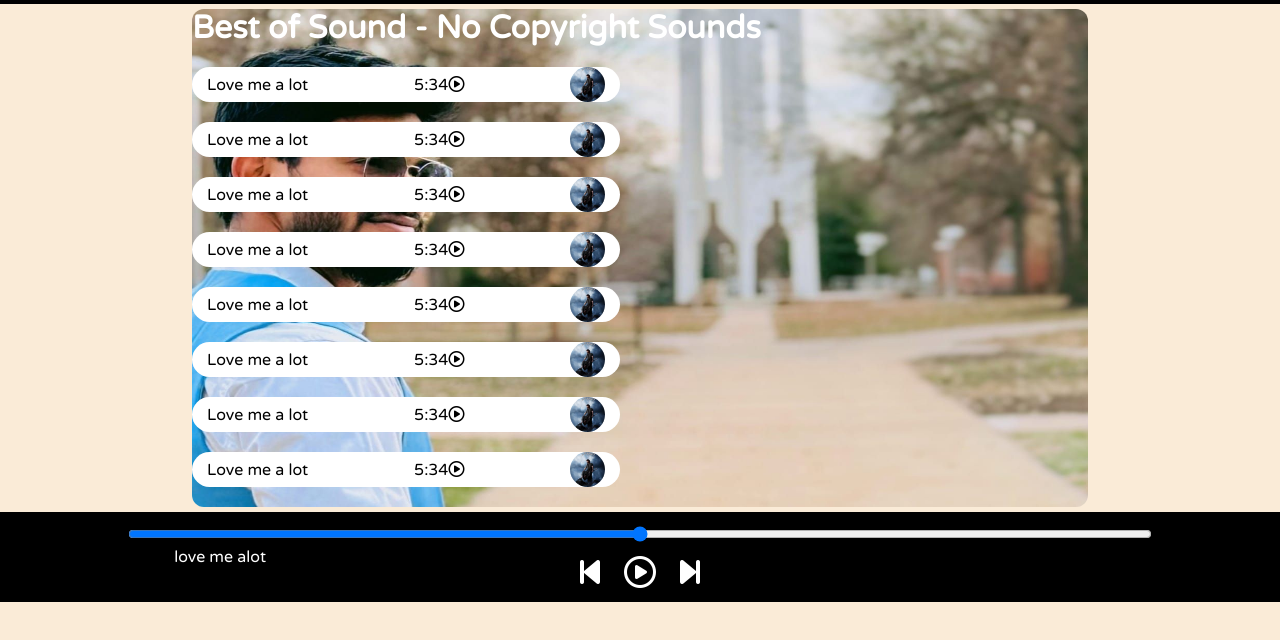
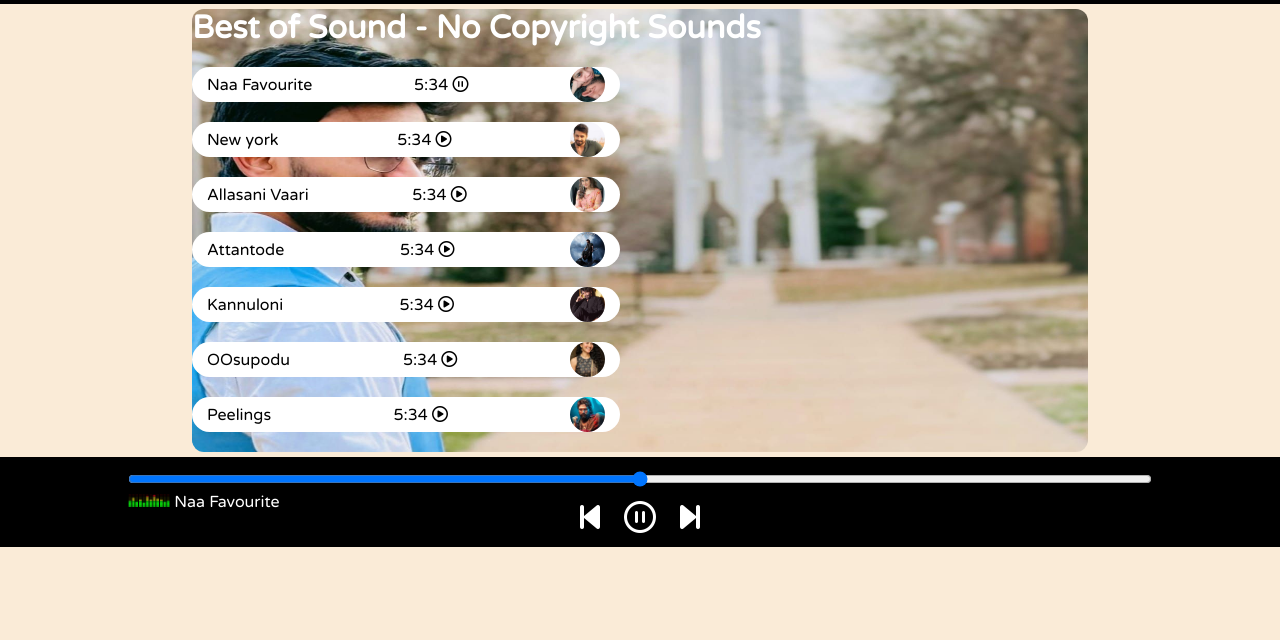
Before and after one commit to sravaemmadi/MusicWorld, a plain HTML site: page index.html in a window 1280 px wide. Both pictures are taken after a click on the icon 456 px from the left and 149 px from the top of the page. Shown: the part 66-706 px from the top of the page. Drawn offline with Linux system fonts and the light colour scheme.

Commit message:
update changes in code

```diff
--- a/index.html
+++ b/index.html
@@ -2,7 +2,7 @@
 <html lang="en">
 <head>
     <meta charset="UTF-8">
-    <meta http-equiv= "X-UA-Compatible" content="IDE=edge">
+    <meta http-equiv="X-UA-Compatible" content="IE=edge">
     <meta name="viewport" content="width=device-width, initial-scale=1.0">
     <title>Spotify - Music World</title>
     <link rel="stylesheet" href="style.css">
@@ -10,7 +10,7 @@
 <body>
     <nav>
         <ul>
-            <li class="brand"><img src="logo.png" alt="Spotify">Spotify</li>
+            <li id="" class="brand"><img src="logo.png" alt="Spotify">Spotify</li>
             <li>Home</li>
             <li>About</li>
         </ul>
@@ -20,44 +20,39 @@
             <h1>Best of Sound - No Copyright Sounds </h1>
             <div class="songItemcontainer">
                 <div class="songItem">
-                 <span>Love me a lot</span>
-                 <span class="SongListPlay"><span class="timestamp">5:34<i class="far fa-play-circle"></i></span> </span>
-                 <img src="cover1/devara.jpg" alt="1">
-                </div>
-                <div class="songItem">
-                    <span>Love me a lot</span>
-                    <span class="SongListPlay"><span class="timestamp">5:34<i class="far fa-play-circle"></i></span> </span>
+                    <span class="songName">love me a lot</span>
+                    <span class="SongListPlay"><span class="timestamp">5:34 <i id="0" class="far songItemPlay fa-play-circle"></i></span></span>
                     <img src="cover1/devara.jpg" alt="1">
                 </div>
                 <div class="songItem">
-                    <span>Love me a lot</span>
-                    <span class="SongListPlay"><span class="timestamp">5:34<i class="far fa-play-circle"></i></span> </span>
-                    <img src="cover1/devara.jpg" alt="1">
+                    <span class="songName">love me a lot</span>
+                    <span class="SongListPlay"><span class="timestamp">5:34 <i id="1" class="far songItemPlay fa-play-circle"></i></span></span>
+                    <img src="cover1/devara.jpg" alt="2">
                 </div>
                 <div class="songItem">
-                       <span>Love me a lot</span>
-                       <span class="SongListPlay"><span class="timestamp">5:34<i class="far fa-play-circle"></i></span> </span>
-                       <img src="cover1/devara.jpg" alt="1">
+                    <span class="songName">love me a lot</span>
+                    <span class="SongListPlay"><span class="timestamp">5:34 <i id="2" class="far songItemPlay fa-play-circle"></i></span></span>
+                    <img src="cover1/devara.jpg" alt="3">
                 </div>
                 <div class="songItem">
-                    <span>Love me a lot</span>
-                    <span class="SongListPlay"><span class="timestamp">5:34<i class="far fa-play-circle"></i></span> </span>
-                    <img src="cover1/devara.jpg" alt="1">
+                    <span class="songName">love me a lot</span>
+                    <span class="SongListPlay"><span class="timestamp">5:34 <i id="3" class="far songItemPlay fa-play-circle"></i></span></span>
+                    <img src="cover1/devara.jpg" alt="4">
                 </div>
                 <div class="songItem">
-                       <span>Love me a lot</span>
-                       <span class="SongListPlay"><span class="timestamp">5:34<i class="far fa-play-circle"></i></span> </span>
-                       <img src="cover1/devara.jpg" alt="1">
+                    <span class="songName">love me a lot</span>
+                    <span class="SongListPlay"><span class="timestamp">5:34 <i id="4" class="far songItemPlay fa-play-circle"></i></span></span>
+                    <img src="cover1/devara.jpg" alt="5">
                 </div>
                 <div class="songItem">
-                    <span>Love me a lot</span>
-                    <span class="SongListPlay"><span class="timestamp">5:34<i class="far fa-play-circle"></i></span> </span>
-                    <img src="cover1/devara.jpg" alt="1">
+                    <span class="songName">love me a lot</span>
+                    <span class="SongListPlay"><span class="timestamp">5:34 <i id="5" class="far songItemPlay fa-play-circle"></i></span></span>
+                    <img src="cover1/devara.jpg" alt="6">
                 </div>
                 <div class="songItem">
-                    <span>Love me a lot</span>
-                    <span class="SongListPlay"><span class="timestamp">5:34<i class="far fa-play-circle"></i></span> </span>
-                    <img src="cover1/devara.jpg" alt="1">
+                    <span class="songName">love me a lot</span>
+                    <span class="SongListPlay"><span class="timestamp">5:34 <i id="6" class="far songItemPlay fa-play-circle"></i></span></span>
+                    <img src="cover1/devara.jpg" alt="7">
                 </div>
             </div>
         </div>
@@ -65,17 +60,18 @@
     </div>
 
     <div class="bottom">
-        <input type="range" name="range" id="myProgressBar" min="0" max="100">
+        <input type="range" name="range" id="myProgressBar" min="0" value="0" max="100">
         <div class="icons">
-            <i class="fas fa-2x fa-step-backward"></i>
-            <i class="far fa-2x fa-play-circle" id="masterPlay"></i>
-            <i class="fas fa-2x fa-step-forward"></i>
+            <i  class="fas fa-2x fa-step-backward" id="previous"></i>
+            <i  class="far fa-2x fa-play-circle" id="masterPlay"></i>
+            <i  class="fas fa-2x fa-step-forward" id="next"></i>
             <!-- fontawesome icons -->
         </div>
         <div class="songInfo">
-            <img src="playing.gif" width= "42px"alt="" id="gif">  love me alot
+            <img src="playing.gif" width="42px" alt="" id="gif"> <span id ="masterSongName">Naa Favourite</span>
         </div>
     </div>
+
     <script src="https://kit.fontawesome.com/51b8d7101d.js" crossorigin="anonymous"></script>
     <script src="script.js"></script>
 </body>
--- a/script.js
+++ b/script.js
@@ -1,21 +1,32 @@
 console.log("Welcome to Spotify");
 
-let SongINdex = 0;
+let SongIndex = 0;
 let audioElement = new Audio('Songs/[iSongs.info] 01 - Naa Favourite Naa Pellam.mp3');
 let masterPlay = document.getElementById('masterPlay');
-let myProgessBar = document.getElementById('myProgressBar');
+let myProgressBar = document.getElementById('myProgressBar');
 let gif = document.getElementById('gif');
-let song = [
-    {songName:"Naa Favourite", filePath: "Songs/[iSongs.info] 01 - Naa Favourite Naa Pellam.mp3", coverPath: "cover1/pelama.jpeg"},
-    {songName:"New york", filePath: "Songs/03 - Newyork Nagaram  - SenSongsMp3.co.mp3", coverPath: "cover1/new york.jpg"},
-    {songName:"Allasani Vaari", filePath: "Songs/Allasani Vaari - SenSongsMp3.Co.mp3", coverPath: "cover1/rashi.jpg"},
-    {songName:"Attantode", filePath: "Songs/Attantode-SenSongsMp3.Com.mp3", coverPath: "cover1/devara.jpg"},
-    {songName:"Kannuloni ", filePath: "Songs/Kannullo Ne Roopame-SenSongsMp3.Co.mp3", coverPath: "cover1/kallalonaga.jpg"},
-    {songName:"Attantode", filePath: "Songs/Oosupodu-SenSongsMp3.Co.mp3", coverPath: "cover1/fida.jpg"},
-    {songName:"Attantode", filePath: "Songs/Peelings.mp3", coverPath: "cover1/peelings.jpg"},
+let masterSongName = document.getElementById('masterSongName');
+let songItems = Array.from(document.getElementsByClassName('songItem'));
+
+let songs = [
+    {songName: "Naa Favourite", filePath: "Songs/[iSongs.info] 01 - Naa Favourite Naa Pellam.mp3", coverPath: "cover1/pelama.jpeg"},
+    {songName: "New york", filePath: "Songs/03 - Newyork Nagaram  - SenSongsMp3.co.mp3", coverPath: "cover1/new york.jpg"},
+    {songName: "Allasani Vaari", filePath: "Songs/Allasani Vaari - SenSongsMp3.Co.mp3", coverPath: "cover1/rashi.jpg"},
+    {songName: "Attantode", filePath: "Songs/Attantode-SenSongsMp3.Com.mp3", coverPath: "cover1/devara.jpg"},
+    {songName: "Kannuloni", filePath: "Songs/Kannullo Ne Roopame-SenSongsMp3.Co.mp3", coverPath: "cover1/kallalonaga.jpg"},
+    {songName: "OOsupodu", filePath: "Songs/Oosupodu-SenSongsMp3.Co.mp3", coverPath: "cover1/fida.jpg"},
+    {songName: "Peelings", filePath: "Songs/Peelings.mp3", coverPath: "cover1/peelings.jpg"},
 ]
-masterPlay.addEventListener('click',()=>{
-    if(audioElement.paused || audioElement.currentTime <= 0){
+
+// Fixing the `forEach` loop for song item display
+songItems.forEach((element, i) => {
+    element.getElementsByTagName("img")[0].src = songs[i].coverPath;
+    element.getElementsByClassName("songName")[0].innerText = songs[i].songName;
+});
+
+// Play/Pause functionality
+masterPlay.addEventListener('click', () => {
+    if (audioElement.paused || audioElement.currentTime <= 0) {
         audioElement.play();
         masterPlay.classList.remove('fa-play-circle');
         masterPlay.classList.add('fa-pause-circle');
@@ -28,8 +39,64 @@ masterPlay.addEventListener('click',()=>{
     }
 });
 
-//Listen to events
 audioElement.addEventListener('timeupdate', () => {
     let progress = (audioElement.currentTime / audioElement.duration) * 100;
     myProgressBar.value = progress;
 });
+
+myProgressBar.addEventListener("change", () => {
+    audioElement.currentTime = myProgressBar.value * audioElement.duration / 100;
+});
+
+const makeAllPlays = () => {
+    Array.from(document.getElementsByClassName('songItemPlay')).forEach((element) => {
+        element.classList.remove('fa-pause-circle');
+        element.classList.add('fa-play-circle');
+    })
+}
+
+Array.from(document.getElementsByClassName('songItemPlay')).forEach((element) => {
+    element.addEventListener('click', (e) => {
+        makeAllPlays();
+        SongIndex = Number(e.target.id);
+        e.target.classList.remove('fa-play-circle');
+        e.target.classList.add('fa-pause-circle');
+        audioElement.src = songs[SongIndex].filePath;
+        masterSongName.innerText = songs[SongIndex].songName;
+        audioElement.currentTime = 0;
+        audioElement.play();
+        gif.style.opacity = 1;
+        masterPlay.classList.remove('fa-play-circle');
+        masterPlay.classList.add('fa-pause-circle');
+    });
+});
+
+document.getElementById('next').addEventListener('click', () => {
+    if (SongIndex >= songs.length - 1) {
+        SongIndex = 0;
+    } else {
+        SongIndex += 1;
+    }
+    audioElement.src = songs[SongIndex].filePath;
+    masterSongName.innerText = songs[SongIndex].songName;
+    audioElement.currentTime = 0;
+    audioElement.play();
+    gif.style.opacity = 1;
+    masterPlay.classList.remove('fa-play-circle');
+    masterPlay.classList.add('fa-pause-circle');
+});
+
+document.getElementById('previous').addEventListener('click', () => {
+    if (SongIndex <= 0) {
+        SongIndex = 0;
+    } else {
+        SongIndex -= 1;
+    }
+    audioElement.src = songs[SongIndex].filePath;
+    masterSongName.innerText = songs[SongIndex].songName;
+    audioElement.currentTime = 0;
+    audioElement.play();
+    gif.style.opacity = 1;
+    masterPlay.classList.remove('fa-play-circle');
+    masterPlay.classList.add('fa-pause-circle');
+});
```
